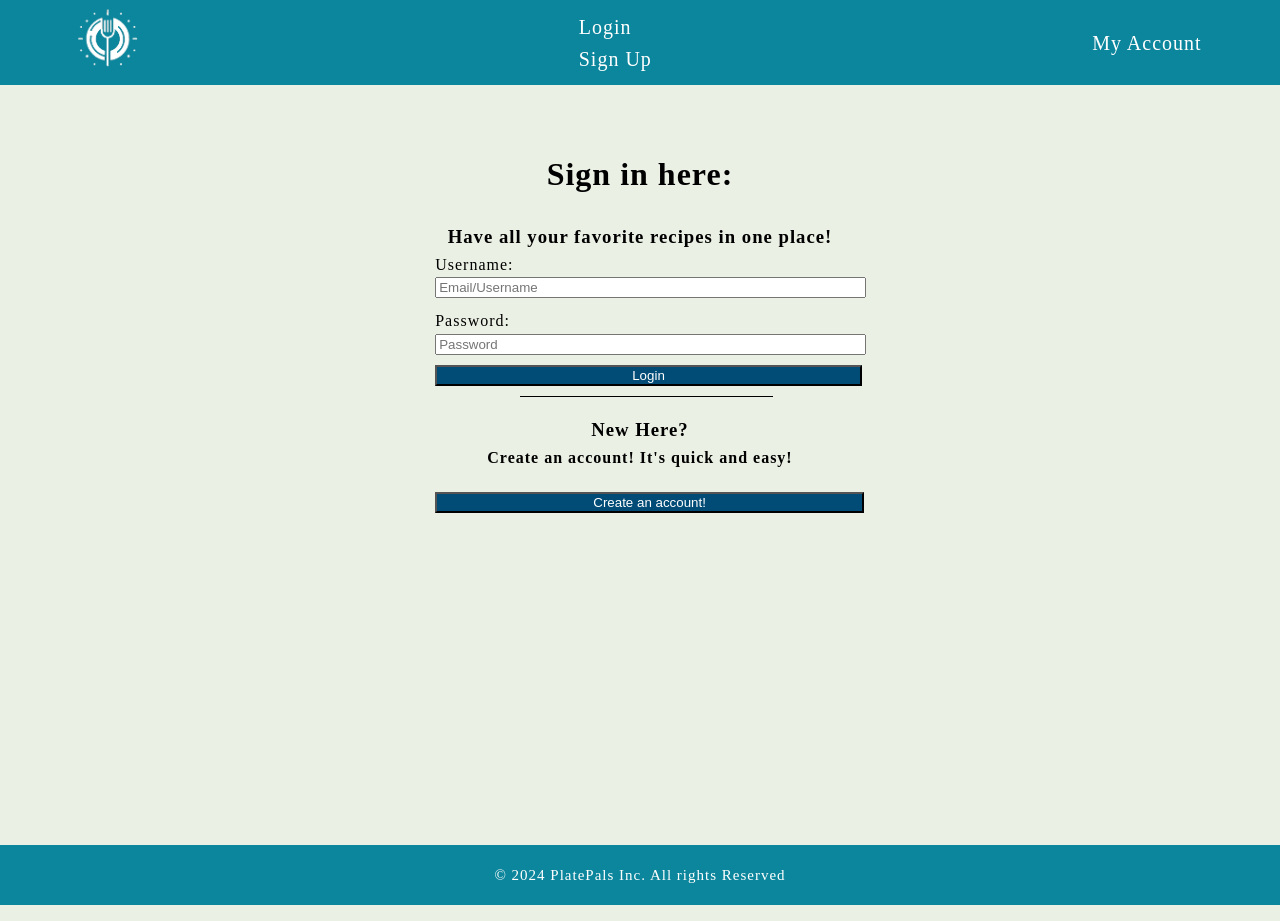
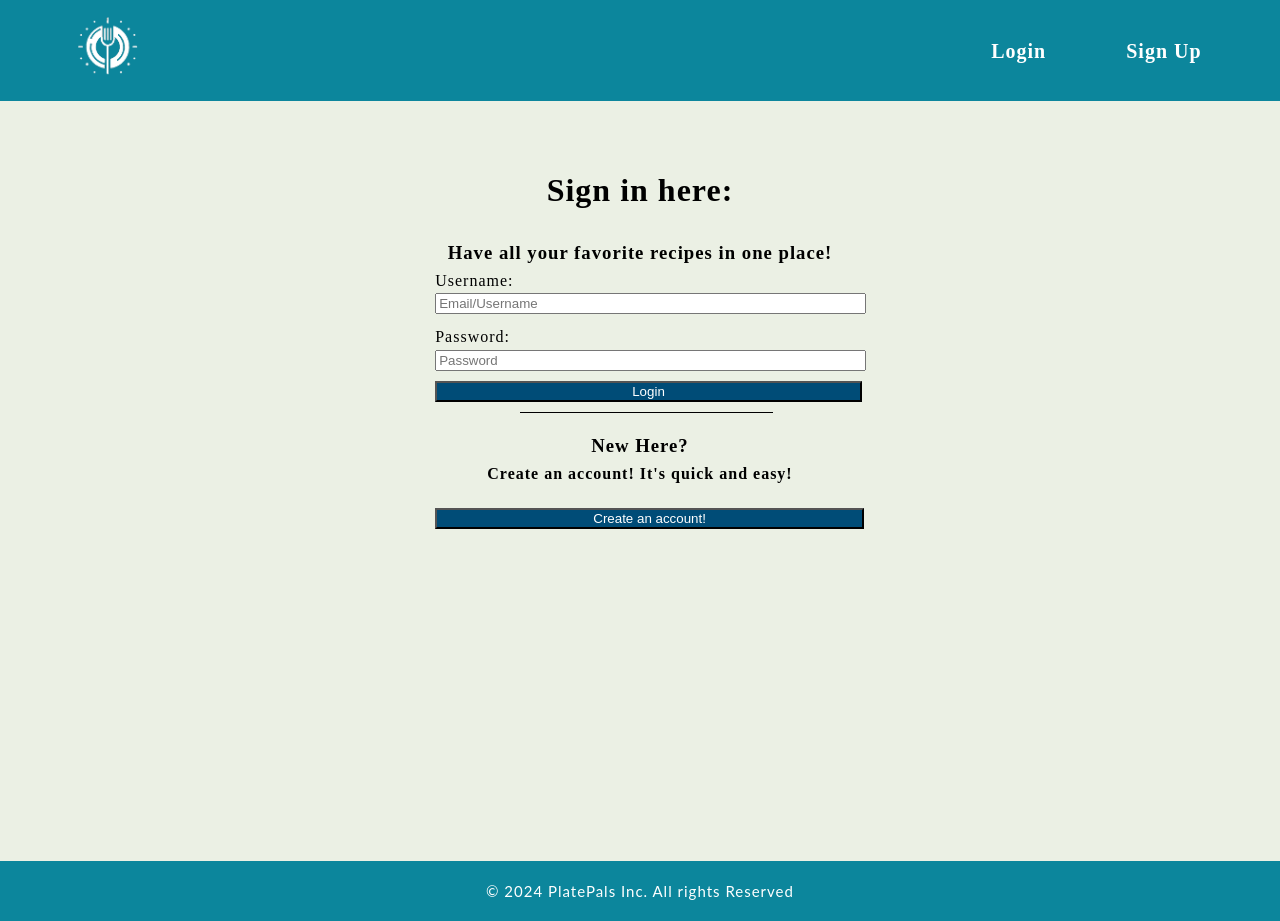
Before and after one commit to asterli/PlatePals, a PHP site: page /login.html in a window 1280 px wide. Run offline with PHP 8.4, Linux system fonts and the light colour scheme.

Commit message:
fix base.css and add class to login.html nav /footer

```diff
--- a/base.css
+++ b/base.css
@@ -17,6 +17,16 @@
   font-family: "Rufina", serif;
   font-weight: 700;
   font-style: normal;
+}
+
+.tint {
+  position: absolute;
+  top: 0;
+  left: 0;
+  right: 0;
+  bottom: 0;
+  background: rgba(0, 0, 0, 0.4);
+  z-index: 1;
 }
 
 .lato {
@@ -47,7 +57,7 @@ main:after {
 nav {
   font-size: 20px;
   background-color: var(--accent-color);
-  padding: 0.5rem 1rem;
+  padding: 1rem 1rem;
 }
 
 nav ul {
@@ -61,6 +71,12 @@ nav ul {
   overflow: hidden;
   width: 90%;
   margin: auto;
+}
+
+#end-nav {
+  display: flex;
+  gap: 5rem;
+  justify-content: flex-end;
 }
 
 a {
--- a/login.html
+++ b/login.html
@@ -8,7 +8,7 @@
     <title>PlatePals - Contact Us</title>
   </head>
   <body>
-    <nav>
+    <nav class="rufina">
       <ul>
         <li id="logo">
           <a href="home.html"><img width="60px" src="./images/logo.png" /></a>
@@ -17,7 +17,6 @@
           <li><a href="login.html">Login</a></li>
           <li><a href="signup.html">Sign Up</a></li>
         </div>
-        <li><a href="account.html">My Account</a></li>
       </ul>
     </nav>
     <main>
@@ -45,7 +44,7 @@
         <input id ="create" type="submit" value="Create an account!" onclick="location.href='signup.html';">
 
     </main>
-    <footer>
+    <footer class="lato">
       <p>&copy; 2024 PlatePals Inc. All rights Reserved</p>
     </footer>
   </body>
```
